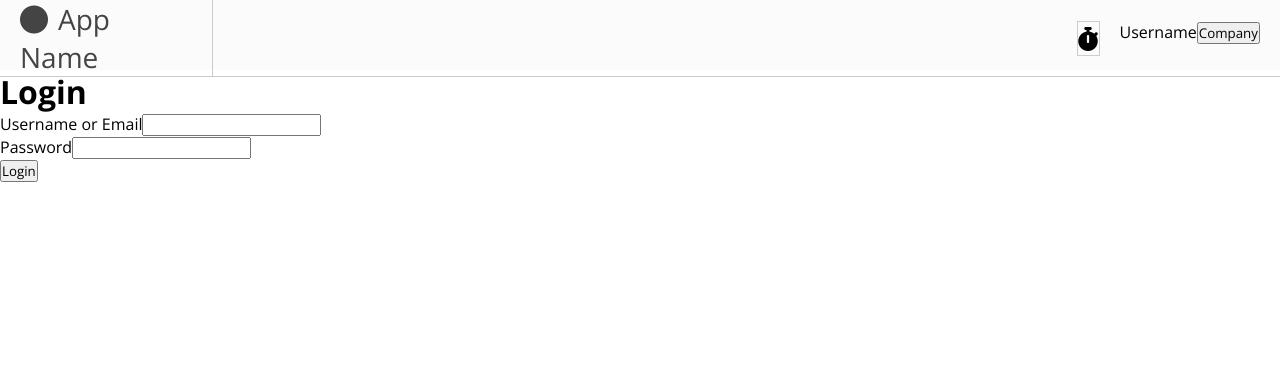
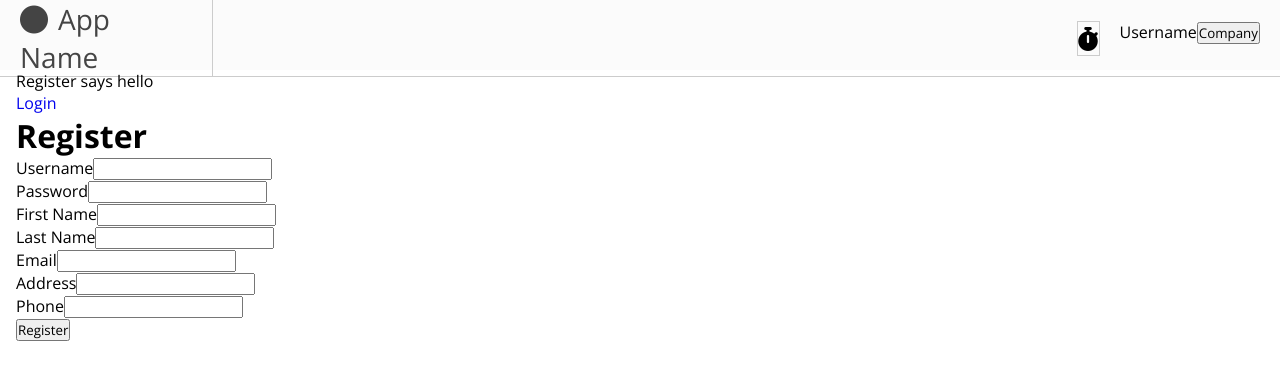
Before and after one commit to RFHold/client-invoicer, a React (Create React App) app: page /register in a window 1280 px wide. Before the commit this address led to /login. Shown: the top 380 px of the page. Built offline with nearby package versions, Linux system fonts and the light colour scheme; no server answers.

Commit message:
fixed register unreachable

```diff
--- a/src/components/Authenticator/index.js
+++ b/src/components/Authenticator/index.js
@@ -21,7 +21,9 @@ class Authenticator extends Component {
         checkSession().then(response => {
 
         }).catch(error => {
-            this.props.history.push("/login")
+            if (this.props.history.location.pathname !== "/register") {
+                this.props.history.push("/login")
+            }
         })
     }
     render() {
--- a/src/components/PageContainer/Register/index.js
+++ b/src/components/PageContainer/Register/index.js
@@ -1,18 +1,29 @@
-import React, { useState } from 'react';
+import React from 'react';
 import { Grid, Row, Col } from 'react-flexbox-grid';
+import { UserForm, LoginForm } from '../../Forms';
+import { Route, Link, Switch } from "react-router-dom";
 // import "./style.css";
 
 function Register() {
-    const [register, setRegister] = useState(false)
     return (
-        <Grid fluid id="projects-container">
+        <Grid fluid>
             <Row>
                 <Col xs={12}>
-                    {}
+                    <p>Register says hello</p>
+                    <Switch>
+                        <Route exact path="/register">
+                            <Link to="/login">Login</Link>
+                            <UserForm />
+                        </Route>
+                        <Route exact path="/login">
+                            <Link to="/register">Register</Link>
+                            <LoginForm />
+                        </Route>
+                    </Switch>
                 </Col>
             </Row>
         </Grid>
     );
 }
 
-export default Projects;
+export default Register;
--- a/src/components/PageContainer/index.js
+++ b/src/components/PageContainer/index.js
@@ -6,6 +6,7 @@ import Tasks from "./Tasks";
 import Clients from "./Clients";
 import Invoices from "./Invoices";
 import Reports from "./Reports";
+import Register from "./Register";
 import { ClientForm, ProjectForm, TaskForm } from "../Forms";
 import { Col } from 'react-flexbox-grid';
 import Navbar from "../Navbar";
@@ -17,14 +18,13 @@ function PageContainer(props) {
 	const context = useContext(CompanyContext);
 	return (
 		<Switch>
-			<Route path="/login">
-				<LoginForm/>
-			</Route>
+			<Route path="/register" component={Register} />
+			<Route path="/login" component={Register} />
+			<Route exact path="/register" component={UserForm} />
 			<Route path="/companies/new" component={CompanyForm} />
 			<Route path="/dashboard" >
 				<CompanyForm />
 			</Route>
-			<Route exact path="/register" component={UserForm} />
 			<Route path="/company/*">
 				<Route exact path="/company/:companyId/*" component={(props) => {
 					if (context.getCompany() !== props.match.params.companyId) {
```
Also changed, not shown: src/components/Modal/index.js (added, +12 -0 lines).
